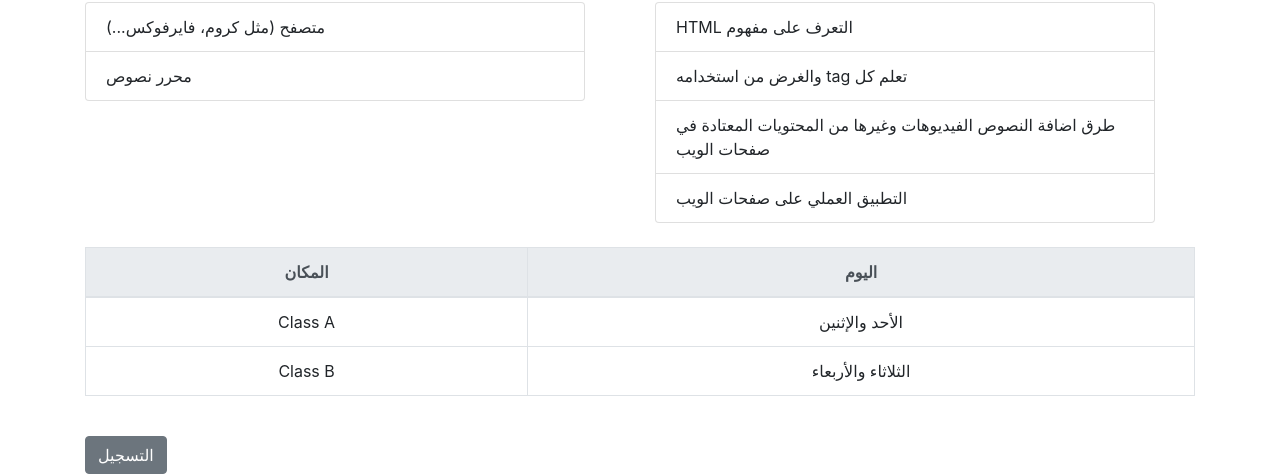
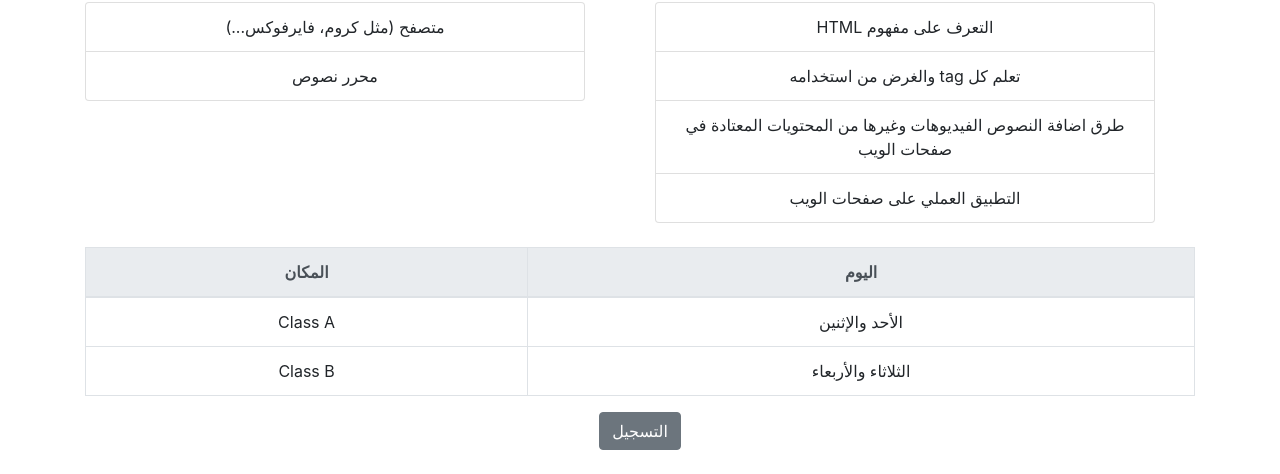
Before and after one commit to Sarabntm/project1, a plain HTML site: page index.html in a window 1280 px wide. Shown: the part 449-923 px from the top of the page. After the commit the page ends 899 px from the top, so only its background shows below. Drawn offline with nearby package versions, Linux system fonts and the light colour scheme.

Commit message:
Update index.html

```diff
--- a/index.html
+++ b/index.html
@@ -7,15 +7,15 @@
   <link rel="stylesheet" href="https://stackpath.bootstrapcdn.com/bootstrap/4.5.2/css/bootstrap.min.css">
 </head>
 <body>
-  <header class="bg-secondary text-white text-center p-4">
+  <div class="bg-secondary text-white text-center p-4">
     <img src="./image/html-1024x576.jpg" alt="HTML دورة" class="rounded"  style="max-width: 350px; height: auto;">
-    <h1 class="mt-3">دورة HTML</h1>
-    <p class="mt-2">HTML هي طريقة لكتابة وهيكلة صفحات الويب، ولا تعتبر HTML لغة برمجية بالمعنى الفعلي بل هي لغة وصفية، أي أنها تستخدم لوصف الصفحة وتوزيع وترتيب محتواها من نصوص وروابط وصور ومقاطع فيديو وما إلى ذلك.</p>
-  </header>
+    <h1 class="mt-3" >دورة HTML</h1>
+    <p class="mt-2" >HTML هي طريقة لكتابة وهيكلة صفحات الويب، ولا تعتبر HTML لغة برمجية بالمعنى الفعلي بل هي لغة وصفية، أي أنها تستخدم لوصف الصفحة وتوزيع وترتيب محتواها من نصوص وروابط وصور ومقاطع فيديو وما إلى ذلك.</p>
+</div>
 
-  <main class="container mt-4">
+  <main class="container mt-4 ">
     <section class="row">
-      <div class="col-md-6">
+      <div class="col-md-6 text-center">
         <h2>أهداف هذه الدورة</h2>
         <ul class="list-group">
           <li class="list-group-item">التعرف على مفهوم HTML</li>
@@ -25,7 +25,7 @@
         </ul>
       </div>
 
-      <div class="col-md-6">
+      <div class="col-md-6 text-center">
         <h2>متطلبات هذه الدورة</h2>
         <ul class="list-group">
           <li class="list-group-item">متصفح (مثل كروم، فايرفوكس...)</li>
@@ -54,8 +54,9 @@
         </tbody>
       </table>
     </section>
-
-    <button class="btn btn-secondary mt-4">التسجيل</button>
+    <div class="text-center">
+    <button class="btn btn-secondary">التسجيل</button>
+  </div>
   </main>
   <script src="https://code.jquery.com/jquery-3.5.1.slim.min.js"></script>
   <script src="https://cdn.jsdelivr.net/npm/@popperjs/core@2.9.2/dist/umd/popper.min.js"></script>
```
